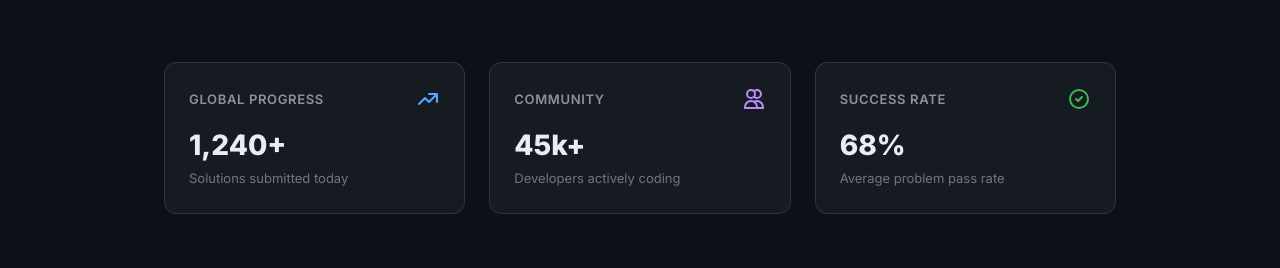
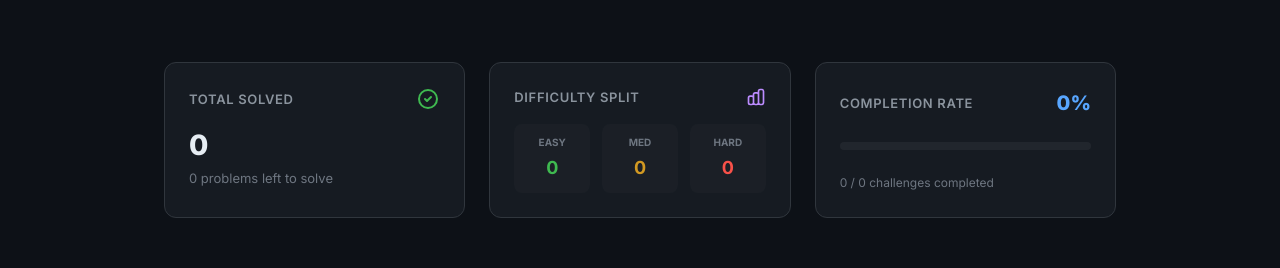
Before and after one commit to unadkat7/CodeStage, a React (Vite) app in the folder frontend/: page /home in a window 1280 px wide. Shown: the part 357-625 px from the top of the page. Built offline with nearby package versions, Linux system fonts and the light colour scheme; no server answers; sample sign-in values are in the browser's storage.

Commit message:
Add statistics calculation and display for problem-solving progress

```diff
--- a/frontend/src/pages/Home.jsx
+++ b/frontend/src/pages/Home.jsx
@@ -37,6 +37,25 @@ function Home() {
     const medium = problems.filter(p => p.difficulty?.toLowerCase() === "medium").slice(0, 2);
     const hard = problems.filter(p => p.difficulty?.toLowerCase() === "hard").slice(0, 1);
     return [...easy, ...medium, ...hard];
+  })();
+
+  // Calculate Stats
+  const stats = (() => {
+    const total = problems.length;
+    const solved = problems.filter(p => p.isSolved).length;
+    const easySolved = problems.filter(p => p.difficulty?.toLowerCase() === "easy" && p.isSolved).length;
+    const mediumSolved = problems.filter(p => p.difficulty?.toLowerCase() === "medium" && p.isSolved).length;
+    const hardSolved = problems.filter(p => p.difficulty?.toLowerCase() === "hard" && p.isSolved).length;
+
+    return {
+      total,
+      solved,
+      remaining: total - solved,
+      rate: total > 0 ? Math.round((solved / total) * 100) : 0,
+      easy: easySolved,
+      medium: mediumSolved,
+      hard: hardSolved
+    };
   })();
 
   return (
@@ -83,23 +102,61 @@ function Home() {
           marginBottom: "80px"
         }}>
           <InfoCard
-            title="Global Progress"
-            value="1,240+"
-            desc="Solutions submitted today"
-            icon={<svg width="24" height="24" fill="none" stroke="var(--color-blue)" viewBox="0 0 24 24"><path strokeLinecap="round" strokeLinejoin="round" strokeWidth={2} d="M13 7h8m0 0v8m0-8l-8 8-4-4-6 6" /></svg>}
-          />
-          <InfoCard
-            title="Community"
-            value="45k+"
-            desc="Developers actively coding"
-            icon={<svg width="24" height="24" fill="none" stroke="var(--color-purple)" viewBox="0 0 24 24"><path strokeLinecap="round" strokeLinejoin="round" strokeWidth={2} d="M12 4.354a4 4 0 110 5.292M15 21H3v-1a6 6 0 0112 0v1zm0 0h6v-1a6 6 0 00-9-5.197M13 7a4 4 0 11-8 0 4 4 0 018 0z" /></svg>}
-          />
-          <InfoCard
-            title="Success Rate"
-            value="68%"
-            desc="Average problem pass rate"
+            title="Total Solved"
+            value={stats.solved}
+            desc={`${stats.remaining} problems left to solve`}
             icon={<svg width="24" height="24" fill="none" stroke="var(--color-green)" viewBox="0 0 24 24"><path strokeLinecap="round" strokeLinejoin="round" strokeWidth={2} d="M9 12l2 2 4-4m6 2a9 9 0 11-18 0 9 9 0 0118 0z" /></svg>}
           />
+
+          <div className="card-hover" style={{
+            background: "var(--color-bg-secondary)",
+            border: "1px solid var(--color-border)",
+            borderRadius: "12px",
+            padding: "24px",
+            display: "flex",
+            flexDirection: "column",
+            gap: "16px"
+          }}>
+            <div style={{ display: "flex", justifyContent: "space-between", alignItems: "center" }}>
+              <span style={{ fontSize: "13px", fontWeight: "600", color: "var(--color-text-secondary)", textTransform: "uppercase", letterSpacing: "0.05em" }}>Difficulty Split</span>
+              <svg width="20" height="20" fill="none" stroke="var(--color-purple)" viewBox="0 0 24 24"><path strokeLinecap="round" strokeLinejoin="round" strokeWidth={2} d="M9 19v-6a2 2 0 00-2-2H5a2 2 0 00-2 2v6a2 2 0 002 2h2a2 2 0 002-2zm0 0V9a2 2 0 012-2h2a2 2 0 012 2v10m-6 0a2 2 0 002 2h2a2 2 0 002-2m0 0V5a2 2 0 012-2h2a2 2 0 012 2v14a2 2 0 01-2 2h-2a2 2 0 01-2-2z" /></svg>
+            </div>
+            <div style={{ display: "flex", justifyContent: "space-between", gap: "12px" }}>
+              <DifficultyStat label="Easy" solved={stats.easy} color="var(--color-green)" />
+              <DifficultyStat label="Med" solved={stats.medium} color="var(--color-yellow)" />
+              <DifficultyStat label="Hard" solved={stats.hard} color="var(--color-red)" />
+            </div>
+          </div>
+
+          <div className="card-hover" style={{
+            background: "var(--color-bg-secondary)",
+            border: "1px solid var(--color-border)",
+            borderRadius: "12px",
+            padding: "24px",
+            display: "flex",
+            flexDirection: "column",
+            justifyContent: "space-between"
+          }}>
+            <div style={{ display: "flex", justifyContent: "space-between", alignItems: "center", marginBottom: "12px" }}>
+              <span style={{ fontSize: "13px", fontWeight: "600", color: "var(--color-text-secondary)", textTransform: "uppercase", letterSpacing: "0.05em" }}>Completion Rate</span>
+              <span style={{ fontSize: "20px", fontWeight: "800", color: "var(--color-blue)" }}>{stats.rate}%</span>
+            </div>
+            <div style={{ position: "relative", height: "8px", background: "rgba(255,255,255,0.05)", borderRadius: "4px", overflow: "hidden" }}>
+              <div style={{
+                position: "absolute",
+                left: 0,
+                top: 0,
+                height: "100%",
+                width: `${stats.rate}%`,
+                background: "var(--color-blue)",
+                borderRadius: "4px",
+                transition: "width 1s ease-out"
+              }} />
+            </div>
+            <div style={{ marginTop: "12px", fontSize: "12px", color: "var(--color-text-muted)" }}>
+              {stats.solved} / {stats.total} challenges completed
+            </div>
+          </div>
         </section>
 
         {/* Curated Problems */}
@@ -177,6 +234,15 @@ function InfoCard({ title, value, desc, icon }) {
   );
 }
 
+function DifficultyStat({ label, solved, color }) {
+  return (
+    <div style={{ flex: 1, textAlign: "center", padding: "10px", background: "rgba(255,255,255,0.02)", borderRadius: "8px" }}>
+       <div style={{ fontSize: "10px", fontWeight: "700", textTransform: "uppercase", color: "var(--color-text-muted)", marginBottom: "4px" }}>{label}</div>
+       <div style={{ fontSize: "18px", fontWeight: "700", color: color }}>{solved}</div>
+    </div>
+  );
+}
+
 const thStyle = {
   padding: "12px 20px",
   fontSize: "12px",
```
